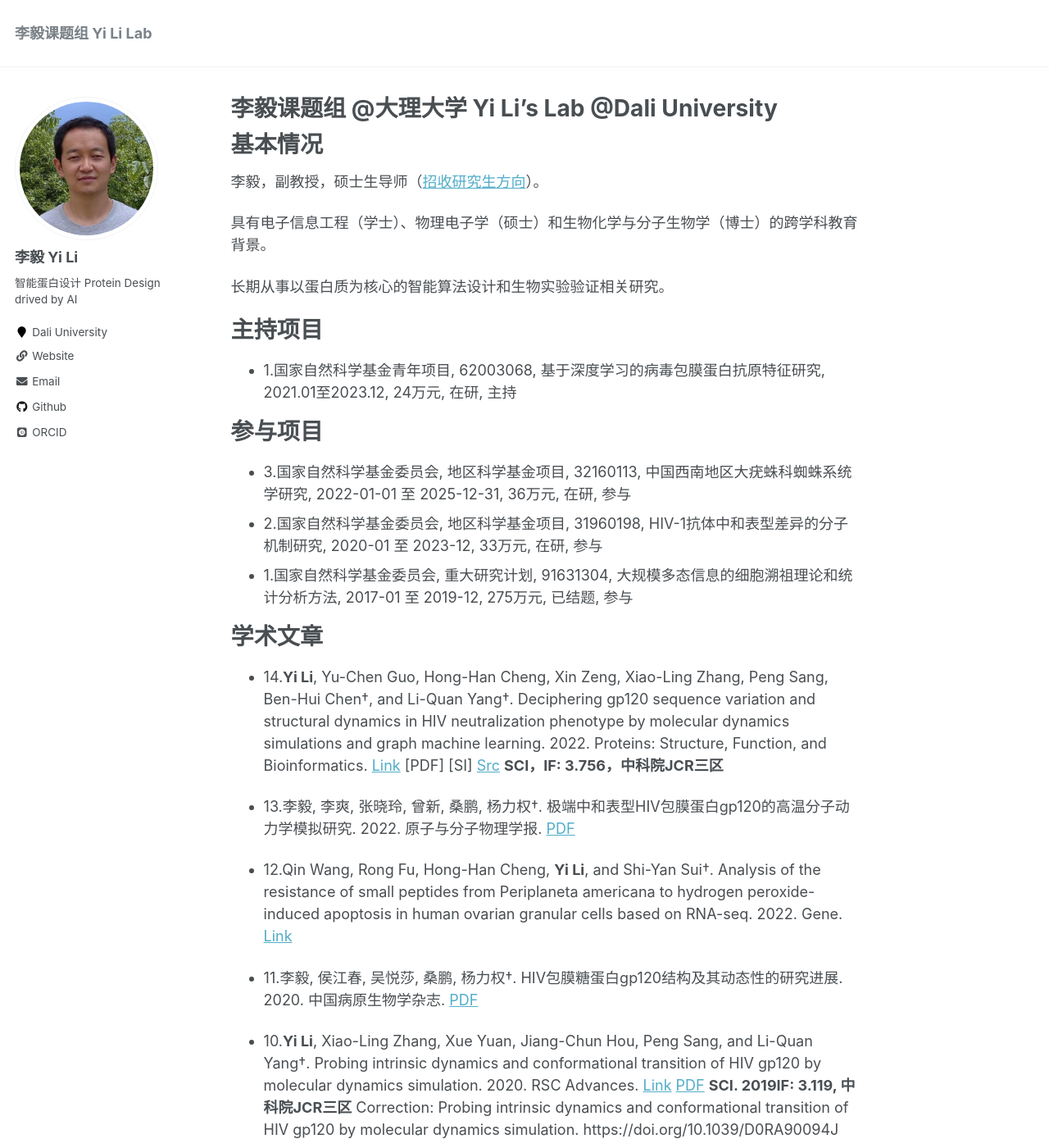
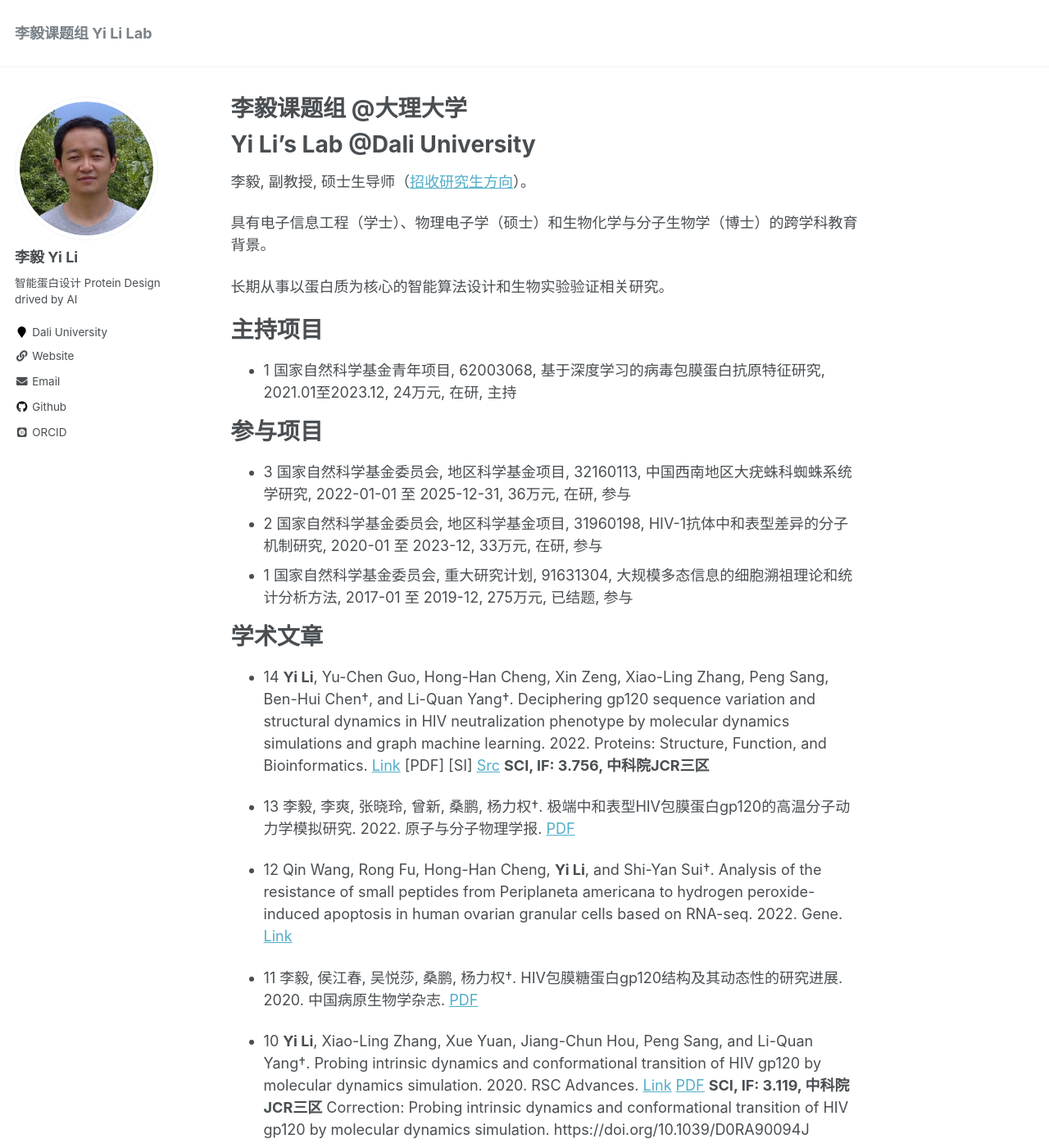
Before and after one commit to liyigerry/liyigerry.github.io, a Jekyll site: the page built from _pages/about.md, in a window 1280 px wide and 1400 px high. Shown: the whole window at 82% size. Built offline with Jekyll 4.4.1, drawn with Linux system fonts in a browser that asks for light colours; some web fonts are replaced; some of the changed text lies outside the part shown.

Commit message:
Update about.md

```diff
--- a/_pages/about.md
+++ b/_pages/about.md
@@ -8,10 +8,12 @@ redirect_from:
   - /about.html
 ---
 
-基本情况
+Yi Li's Lab @Dali University
 ======
 
-李毅，副教授，硕士生导师（[招收研究生方向](https://liyigerry.github.io/teaching/)）。
+
+
+李毅, 副教授, 硕士生导师（[招收研究生方向](https://liyigerry.github.io/teaching/)）。
 
 具有电子信息工程（学士）、物理电子学（硕士）和生物化学与分子生物学（博士）的跨学科教育背景。
 
@@ -19,40 +21,40 @@ redirect_from:
 
 主持项目
 ======
-  * 1.国家自然科学基金青年项目, 62003068, 基于深度学习的病毒包膜蛋白抗原特征研究, 2021.01至2023.12, 24万元, 在研, 主持
+  * 1 国家自然科学基金青年项目, 62003068, 基于深度学习的病毒包膜蛋白抗原特征研究, 2021.01至2023.12, 24万元, 在研, 主持
 
 参与项目
 ======
-  * 3.国家自然科学基金委员会, 地区科学基金项目, 32160113, 中国西南地区大疣蛛科蜘蛛系统学研究, 2022-01-01 至 2025-12-31, 36万元, 在研, 参与
-  * 2.国家自然科学基金委员会, 地区科学基金项目, 31960198, HIV-1抗体中和表型差异的分子机制研究, 2020-01 至 2023-12, 33万元, 在研, 参与
-  * 1.国家自然科学基金委员会, 重大研究计划, 91631304, 大规模多态信息的细胞溯祖理论和统计分析方法, 2017-01 至 2019-12, 275万元, 已结题, 参与
+  * 3 国家自然科学基金委员会, 地区科学基金项目, 32160113, 中国西南地区大疣蛛科蜘蛛系统学研究, 2022-01-01 至 2025-12-31, 36万元, 在研, 参与
+  * 2 国家自然科学基金委员会, 地区科学基金项目, 31960198, HIV-1抗体中和表型差异的分子机制研究, 2020-01 至 2023-12, 33万元, 在研, 参与
+  * 1 国家自然科学基金委员会, 重大研究计划, 91631304, 大规模多态信息的细胞溯祖理论和统计分析方法, 2017-01 至 2019-12, 275万元, 已结题, 参与
 
 学术文章
 ======
-  * 14.**Yi Li**, Yu-Chen Guo, Hong-Han Cheng, Xin Zeng, Xiao-Ling Zhang, Peng Sang, Ben-Hui Chen†, and Li-Quan Yang†. Deciphering gp120 sequence variation and structural dynamics in HIV neutralization phenotype by molecular dynamics simulations and graph machine learning. 2022. Proteins: Structure, Function, and Bioinformatics. [Link](https://doi.org/10.1002/prot.26322) [PDF] [SI] [Src](https://github.com/liyigerry/gp120_md_gml) **SCI，IF: 3.756，中科院JCR三区**
+  * 14 **Yi Li**, Yu-Chen Guo, Hong-Han Cheng, Xin Zeng, Xiao-Ling Zhang, Peng Sang, Ben-Hui Chen†, and Li-Quan Yang†. Deciphering gp120 sequence variation and structural dynamics in HIV neutralization phenotype by molecular dynamics simulations and graph machine learning. 2022. Proteins: Structure, Function, and Bioinformatics. [Link](https://doi.org/10.1002/prot.26322) [PDF] [SI] [Src](https://github.com/liyigerry/gp120_md_gml) **SCI, IF: 3.756, 中科院JCR三区**
 
-  * 13.李毅, 李爽, 张晓玲, 曾新, 桑鹏, 杨力权†. 极端中和表型HIV包膜蛋白gp120的高温分子动力学模拟研究. 2022. 原子与分子物理学报. [PDF](./files/2022_原子物理.pdf)
+  * 13 李毅, 李爽, 张晓玲, 曾新, 桑鹏, 杨力权†. 极端中和表型HIV包膜蛋白gp120的高温分子动力学模拟研究. 2022. 原子与分子物理学报. [PDF](./files/2022_原子物理.pdf)
 
-  * 12.Qin Wang, Rong Fu, Hong-Han Cheng, **Yi Li**, and Shi-Yan Sui†. Analysis of the resistance of small peptides from Periplaneta americana to hydrogen peroxide-induced apoptosis in human ovarian granular cells based on RNA-seq. 2022. Gene. [Link](https://doi.org/10.1016/j.gene.2021.146120)
+  * 12 Qin Wang, Rong Fu, Hong-Han Cheng, **Yi Li**, and Shi-Yan Sui†. Analysis of the resistance of small peptides from Periplaneta americana to hydrogen peroxide-induced apoptosis in human ovarian granular cells based on RNA-seq. 2022. Gene. [Link](https://doi.org/10.1016/j.gene.2021.146120)
 
-  * 11.李毅, 侯江春, 吴悦莎, 桑鹏, 杨力权†. HIV包膜糖蛋白gp120结构及其动态性的研究进展. 2020. 中国病原生物学杂志. [PDF](./files/2020_病原微生物.pdf)
+  * 11 李毅, 侯江春, 吴悦莎, 桑鹏, 杨力权†. HIV包膜糖蛋白gp120结构及其动态性的研究进展. 2020. 中国病原生物学杂志. [PDF](./files/2020_病原微生物.pdf)
 
-  * 10.**Yi Li**, Xiao-Ling Zhang, Xue Yuan, Jiang-Chun Hou, Peng Sang, and Li-Quan Yang†. Probing intrinsic dynamics and conformational transition of HIV gp120 by molecular dynamics simulation. 2020. RSC Advances. [Link](https://doi.org/10.1039/D0RA06416E) [PDF](./files/2020_RSC.pdf) **SCI. 2019IF: 3.119, 中科院JCR三区** Correction: Probing intrinsic dynamics and conformational transition of HIV gp120 by molecular dynamics simulation. https://doi.org/10.1039/D0RA90094J
+  * 10 **Yi Li**, Xiao-Ling Zhang, Xue Yuan, Jiang-Chun Hou, Peng Sang, and Li-Quan Yang†. Probing intrinsic dynamics and conformational transition of HIV gp120 by molecular dynamics simulation. 2020. RSC Advances. [Link](https://doi.org/10.1039/D0RA06416E) [PDF](./files/2020_RSC.pdf) **SCI, IF: 3.119, 中科院JCR三区** Correction: Probing intrinsic dynamics and conformational transition of HIV gp120 by molecular dynamics simulation. https://doi.org/10.1039/D0RA90094J
 
-  * 9.**Yi Li**, Lei Deng, Jing Liang, Guang-Heng Dong, Yuan-Ling Xia, Yun-Xin Fu†, and Shu-Qun Liu†. Molecular Dynamics Simulations Reveal Distinct Differences in Conformational Dynamics and Thermodynamics between the Unliganded and CD4-Bound States of HIV-1 gp120. 2020. Physical Chemistry Chemical Physics. [Link](https://doi.org/10.1039/C9CP06706J) [PDF](./files/2020_PCCP.pdf) **SCI. 2019IF: 3.43, 中科院JCR二区, Top期刊**
+  * 9 **Yi Li**, Lei Deng, Jing Liang, Guang-Heng Dong, Yuan-Ling Xia, Yun-Xin Fu†, and Shu-Qun Liu†. Molecular Dynamics Simulations Reveal Distinct Differences in Conformational Dynamics and Thermodynamics between the Unliganded and CD4-Bound States of HIV-1 gp120. 2020. Physical Chemistry Chemical Physics. [Link](https://doi.org/10.1039/C9CP06706J) [PDF](./files/2020_PCCP.pdf) **SCI, IF: 3.43, 中科院JCR二区, Top期刊**
 
-  * 8.**Yi Li**, Yu-Chen Guo, Xiao-Ling Zhang, Lei Deng, Peng Sang, Li-Quan Yang†, and Shu-Qun Liu†. CD4-Binding Obstacles in Conformational Transitions and Allosteric Communications of HIV gp120. 2020. Biochimica et Biophysica Acta BBA.-Biomembranes. [Link](https://doi.org/10.1016/j.bbamem.2020.183217) [PDF](./files/2020_BBA.pdf) **SCI. 2019IF: 3.411, 中科院JCR二区**
+  * 8 **Yi Li**, Yu-Chen Guo, Xiao-Ling Zhang, Lei Deng, Peng Sang, Li-Quan Yang†, and Shu-Qun Liu†. CD4-Binding Obstacles in Conformational Transitions and Allosteric Communications of HIV gp120. 2020. Biochimica et Biophysica Acta BBA.-Biomembranes. [Link](https://doi.org/10.1016/j.bbamem.2020.183217) [PDF](./files/2020_BBA.pdf) **SCI, IF: 3.411, 中科院JCR二区**
 
-  * 7.Li-Quan Yang, Yi-Rui Yin, Jian-Xin Shen, **Yi Li**, Shu-Qun Liu†, and Peng Sang†. Insight Derived from Molecular Dynamics Simulation into Cold-Adaptation Mechanism of Trypsins 2020. Journal of Biomolecular Structure and Dynamics. [Link](https://doi.org/10.1080/07391102.2019.1635529)
+  * 7 Li-Quan Yang, Yi-Rui Yin, Jian-Xin Shen, **Yi Li**, Shu-Qun Liu†, and Peng Sang†. Insight Derived from Molecular Dynamics Simulation into Cold-Adaptation Mechanism of Trypsins 2020. Journal of Biomolecular Structure and Dynamics. [Link](https://doi.org/10.1080/07391102.2019.1635529)
 
-  * 6.Li-Quan Yang, Gui-Yuan Chen, **Yi Li**, Ruo-Peng Zhang, Shu-Qun Liu†, and Peng Sang†. Insight derived from molecular dynamics simulation into dynamics and molecular motions of cuticle-degrading serine protease Ver112. 2019. Journal of Biomolecular Structure and Dynamics. [Link](https://doi.org/10.1080/07391102.2018.1471418)
+  * 6 Li-Quan Yang, Gui-Yuan Chen, **Yi Li**, Ruo-Peng Zhang, Shu-Qun Liu†, and Peng Sang†. Insight derived from molecular dynamics simulation into dynamics and molecular motions of cuticle-degrading serine protease Ver112. 2019. Journal of Biomolecular Structure and Dynamics. [Link](https://doi.org/10.1080/07391102.2018.1471418)
 
-  * 5.**Yi Li**, Lei Deng, Li-Quan Yang, Peng Sang†, and Shu-Qun Liu†. Effects of CD4 Binding on Conformational Dynamics, Molecular Motions, and Thermodynamics of HIV-1 gp120. 2019. International Journal of Molecular Sciences. [Link](https://doi.org/10.3390/ijms20020260) [PDF](./files/2019_IJMS.pdf) SCI 2019IF: 4.556, **中科院JCR二区, Top期刊**
+  * 5 **Yi Li**, Lei Deng, Li-Quan Yang, Peng Sang†, and Shu-Qun Liu†. Effects of CD4 Binding on Conformational Dynamics, Molecular Motions, and Thermodynamics of HIV-1 gp120. 2019. International Journal of Molecular Sciences. [Link](https://doi.org/10.3390/ijms20020260) [PDF](./files/2019_IJMS.pdf) **SCI, IF: 4.556, 中科院JCR二区, Top期刊**
 
-  * 4.Yuan-Ling Xia, Jian-Hong Sun, Shi-Meng Ai, **Yi Li**, Xing Du, Peng Sang, Li-Quan Yang, Yun-Xin Fu†, and Shu-Qun Liu†. Insights into the Role of Electrostatics in Temperature Adaptation: A Comparative Study of Psychrophilic, Mesophilic, and Thermophilic Subtilisin-like Serine Proteases. 2018. RSC Advances. [Link](https://doi.org/10.1039/C8RA05845H)
+  * 4 Yuan-Ling Xia, Jian-Hong Sun, Shi-Meng Ai, **Yi Li**, Xing Du, Peng Sang, Li-Quan Yang, Yun-Xin Fu†, and Shu-Qun Liu†. Insights into the Role of Electrostatics in Temperature Adaptation: A Comparative Study of Psychrophilic, Mesophilic, and Thermophilic Subtilisin-like Serine Proteases. 2018. RSC Advances. [Link](https://doi.org/10.1039/C8RA05845H)
 
-  * 3.**Yi Li**#, Lei Deng#, Shi-Meng Ai, Peng Sang, Jing Yang, Yuan-Lin Xia, Zhi-Bi Zhang, Yun-Xin Fu†, and Shu-Qun Liu†. Insights into the Molecular Mechanism Underlying CD4-Dependency and Neutralization Sensitivity of HIV-1: A Comparative Molecular Dynamics Study on gp120s from Isolates with Different Phenotypes. 2018. RSC Advances. [Link](https://doi.org/10.1039/C8RA00425K) [PDF](./files/2018_RSC.pdf) **SCI. 2018IF: 3.049, 中科院JCR三区**
+  * 3 **Yi Li**#, Lei Deng#, Shi-Meng Ai, Peng Sang, Jing Yang, Yuan-Lin Xia, Zhi-Bi Zhang, Yun-Xin Fu†, and Shu-Qun Liu†. Insights into the Molecular Mechanism Underlying CD4-Dependency and Neutralization Sensitivity of HIV-1: A Comparative Molecular Dynamics Study on gp120s from Isolates with Different Phenotypes. 2018. RSC Advances. [Link](https://doi.org/10.1039/C8RA00425K) [PDF](./files/2018_RSC.pdf) **SCI, 2018IF: 3.049, 中科院JCR三区**
 
-  * 2.Xing Du, Peng Sang, Yuan-Ling Xia, **Yi Li**, Jing Liang, Shi-Meng Ai, Xing-Lai Ji, Yun-Xin Fu, and Shu-Qun Liu†. Comparative Thermal Unfolding Study of Psychrophilic and Mesophilic Subtilisin-like Serine Proteases by Molecular Dynamics Simulations. 2017. Journal of Biomolecular Structure and Dynamics. [Link](https://doi.org/10.1080/07391102.2016.1188155)
+  * 2 Xing Du, Peng Sang, Yuan-Ling Xia, **Yi Li**, Jing Liang, Shi-Meng Ai, Xing-Lai Ji, Yun-Xin Fu, and Shu-Qun Liu†. Comparative Thermal Unfolding Study of Psychrophilic and Mesophilic Subtilisin-like Serine Proteases by Molecular Dynamics Simulations. 2017. Journal of Biomolecular Structure and Dynamics. [Link](https://doi.org/10.1080/07391102.2016.1188155)
 
-  * 1.Xing Du#, **Yi Li**#, Yuan-Ling Xia, Shi-Meng Ai, Jing Liang, Peng Sang, Xing-Lai Ji, and Shu-Qun Liu†. Insights into Protein–Ligand Interactions: Mechanisms, Models, and Methods. 2016. International Journal of Molecular Sciences. [Link](https://doi.org/10.3390/ijms17020144) [PDF](./files/2016_IJMS.pdf) **SCI. 2016IF: 3.226, 中科院JCR三区，高被引论文**
+  * 1 Xing Du#, **Yi Li**#, Yuan-Ling Xia, Shi-Meng Ai, Jing Liang, Peng Sang, Xing-Lai Ji, and Shu-Qun Liu†. Insights into Protein–Ligand Interactions: Mechanisms, Models, and Methods. 2016. International Journal of Molecular Sciences. [Link](https://doi.org/10.3390/ijms17020144) [PDF](./files/2016_IJMS.pdf) **SCI, 2016IF: 3.226, 中科院JCR三区, 高被引论文**
```
Also changed, not shown: other parts of _pages/about.md (+1 -1 lines).
